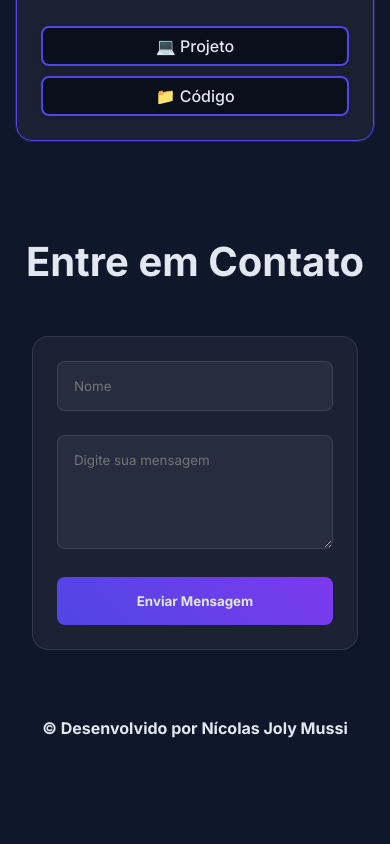
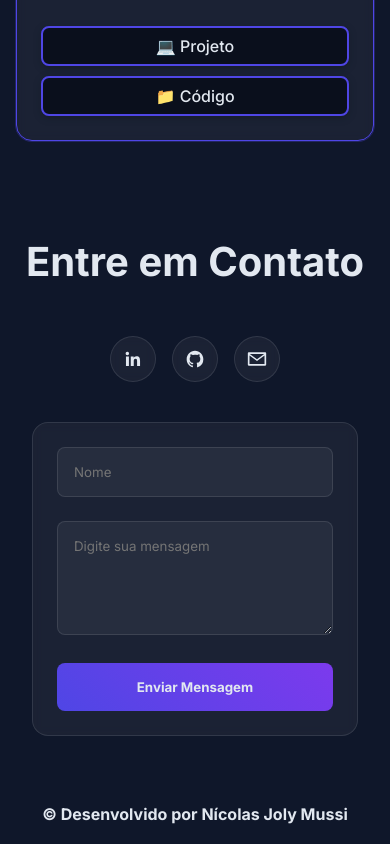
Before and after one commit to NicolasJolyMussi/Portfolio-Nicolas, a website: page index.html in a window 390 px wide. Shown: the part 7103-7947 px from the top of the page. Before the commit the page ends 7861 px from the top, so only its background shows below. Drawn offline with Linux system fonts and the light colour scheme.

Commit message:
Atualizando

```diff
--- a/index.html
+++ b/index.html
@@ -292,6 +292,35 @@
 
     <section id="contato" class="contato">
         <h2 class="contato-titulo">Entre em Contato</h2>
+
+        <div class="contato-links">
+            <a href="https://www.linkedin.com/in/n%C3%ADcolas-mussi" target="_blank" rel="noopener"
+                class="contato-link" aria-label="LinkedIn de Nícolas Joly Mussi">
+                <svg viewBox="0 0 24 24" fill="currentColor" aria-hidden="true">
+                    <path
+                        d="M20.45 20.45h-3.56v-5.57c0-1.33-.02-3.04-1.85-3.04-1.86 0-2.14 1.45-2.14 2.94v5.67H9.34V9h3.41v1.56h.05c.48-.9 1.64-1.85 3.38-1.85 3.61 0 4.28 2.38 4.28 5.48v6.26zM5.34 7.43a2.07 2.07 0 1 1 0-4.13 2.07 2.07 0 0 1 0 4.13zM7.12 20.45H3.56V9h3.56v11.45z" />
+                </svg>
+                <span>LinkedIn</span>
+            </a>
+
+            <a href="https://github.com/NicolasJolyMussi" target="_blank" rel="noopener"
+                class="contato-link" aria-label="GitHub de Nícolas Joly Mussi">
+                <svg viewBox="0 0 24 24" fill="currentColor" aria-hidden="true">
+                    <path
+                        d="M12 2C6.48 2 2 6.58 2 12.2c0 4.5 2.87 8.32 6.84 9.67.5.1.68-.22.68-.49 0-.24-.01-.87-.01-1.71-2.78.62-3.37-1.37-3.37-1.37-.46-1.19-1.11-1.5-1.11-1.5-.91-.63.07-.62.07-.62 1 .07 1.53 1.05 1.53 1.05.89 1.56 2.34 1.11 2.91.85.09-.66.35-1.11.63-1.37-2.22-.26-4.56-1.14-4.56-5.05 0-1.12.39-2.03 1.03-2.75-.1-.26-.45-1.3.1-2.71 0 0 .84-.27 2.75 1.05a9.3 9.3 0 0 1 2.5-.35c.85 0 1.71.12 2.5.35 1.91-1.32 2.75-1.05 2.75-1.05.55 1.41.2 2.45.1 2.71.64.72 1.03 1.63 1.03 2.75 0 3.92-2.34 4.78-4.57 5.04.36.32.68.95.68 1.92 0 1.39-.01 2.51-.01 2.85 0 .27.18.6.69.49A10.22 10.22 0 0 0 22 12.2C22 6.58 17.52 2 12 2z" />
+                </svg>
+                <span>GitHub</span>
+            </a>
+
+            <a href="mailto:nicobocojoly@gmail.com" class="contato-link" aria-label="Enviar e-mail para Nícolas Joly Mussi">
+                <svg viewBox="0 0 24 24" fill="currentColor" aria-hidden="true">
+                    <path
+                        d="M2 4h20c.55 0 1 .45 1 1v14c0 .55-.45 1-1 1H2c-.55 0-1-.45-1-1V5c0-.55.45-1 1-1zm1.4 2 8.6 6.4L20.6 6H3.4zM3 7.83V18h18V7.83l-9 6.7-9-6.7z" />
+                </svg>
+                <span>E-mail</span>
+            </a>
+        </div>
+
         <form class="formulario-contato" id="formulario">
             <div class="grupo-form">
                 <label for="nome" class="rotulo-oculto">Nome</label>
--- a/script.js
+++ b/script.js
@@ -62,6 +62,37 @@ document.querySelectorAll('.link-projeto a.codigo').forEach(link => {
         }
     });
 });
+
+function mostrarAlerta(texto) {
+    let alerta = document.createElement('div');
+    alerta.className = 'alerta-projeto';
+    alerta.textContent = texto;
+
+    document.body.appendChild(alerta);
+
+    setTimeout(() => alerta.classList.add('mostrar'), 10);
+
+    setTimeout(() => {
+        alerta.classList.remove('mostrar');
+        setTimeout(() => alerta.remove(), 400);
+    }, 3000);
+}
+
+const linkEmail = document.querySelector('.contato-link[href^="mailto:"]');
+
+if (linkEmail) {
+    linkEmail.addEventListener('click', e => {
+        const email = linkEmail.getAttribute('href').replace('mailto:', '');
+
+        if (navigator.clipboard) {
+            navigator.clipboard.writeText(email)
+                .then(() => mostrarAlerta('📋 E-mail copiado: ' + email))
+                .catch(() => mostrarAlerta('✉️ ' + email));
+        }
+        // Não usamos preventDefault: se o usuário tiver um cliente de
+        // e-mail configurado, o mailto ainda tenta abrir normalmente.
+    });
+}
 
 // Esconde o botão do menu ao rolar para baixo, mostra ao rolar para cima
 let ultimoScroll = 0;
--- a/style.css
+++ b/style.css
@@ -497,6 +497,55 @@ h1 {
     margin-bottom: 50px;
 }
 
+.contato-links {
+    display: flex;
+    justify-content: center;
+    gap: 1rem;
+    max-width: 600px;
+    margin: 0 auto 2.5rem;
+    flex-wrap: wrap;
+}
+
+.contato-link {
+    display: flex;
+    align-items: center;
+    gap: 0.6rem;
+    padding: 0.75rem 1.25rem;
+    background: rgba(255, 255, 255, 0.05);
+    backdrop-filter: blur(5px);
+    border: 1px solid var(--vidro);
+    border-radius: 999px;
+    color: var(--claro);
+    text-decoration: none;
+    font-weight: 600;
+    font-size: 0.95rem;
+    transition: all 0.3s ease;
+}
+
+.contato-link svg {
+    width: 20px;
+    height: 20px;
+    flex-shrink: 0;
+}
+
+.contato-link:hover,
+.contato-link:focus-visible {
+    transform: translateY(-3px);
+    border-color: var(--secundaria);
+    background: linear-gradient(45deg, rgba(79, 70, 229, 0.25), rgba(124, 58, 237, 0.25));
+    box-shadow: 0 5px 15px rgba(79, 70, 229, 0.3);
+}
+
+@media (max-width: 480px) {
+    .contato-link span {
+        display: none;
+    }
+
+    .contato-link {
+        padding: 0.75rem;
+    }
+}
+
 .formulario-contato {
     max-width: 600px;
     margin: 0 auto;
```
